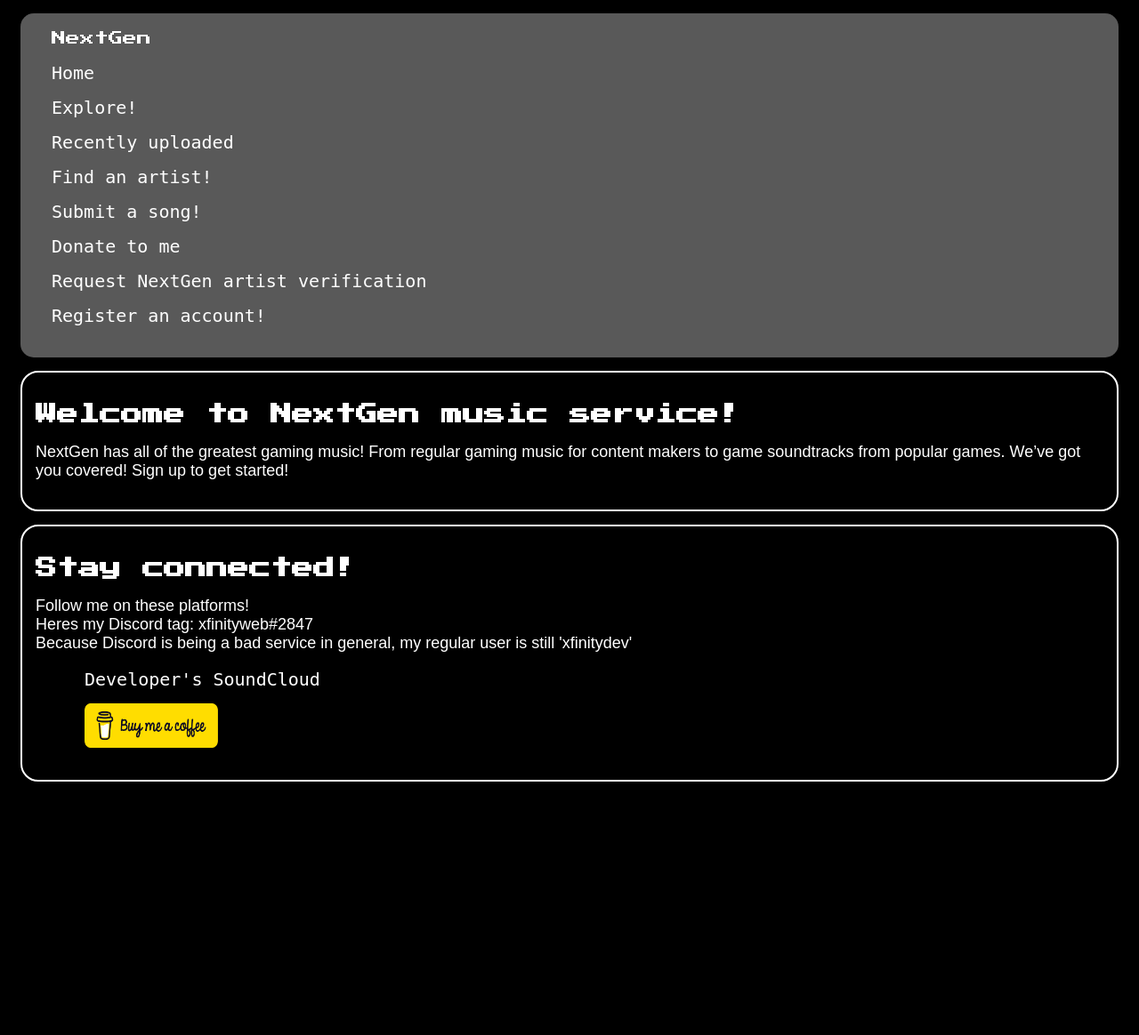
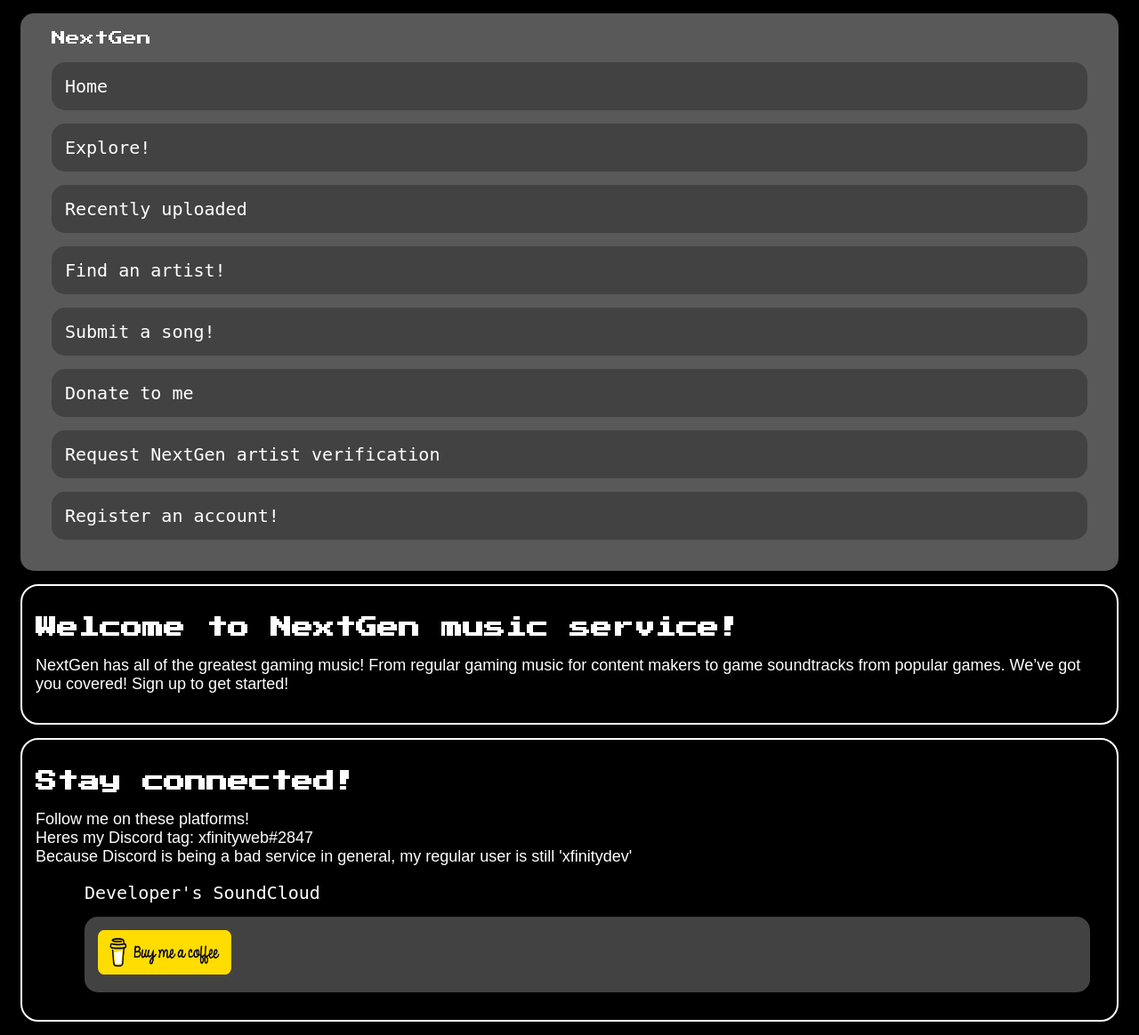
Before and after one commit to xfinitywebdev/nextgenmusic, a PHP site: page /index.html in a window 1280 px wide. Shown: the whole page at 89% size. Before the commit the page ends 879 px from the top, so only its background shows below. Run offline with PHP 8.4, Linux system fonts and the light colour scheme.

Commit message:
Update main.css

```diff
--- a/external/main.css
+++ b/external/main.css
@@ -18,6 +18,9 @@ a {
   font-size: 20px;
   margin: 15px;
   display: block;
+  background: rgb(66, 66, 66);
+  padding: 15px;
+  border-radius: 15px;
 }
 
 a:hover {
```
